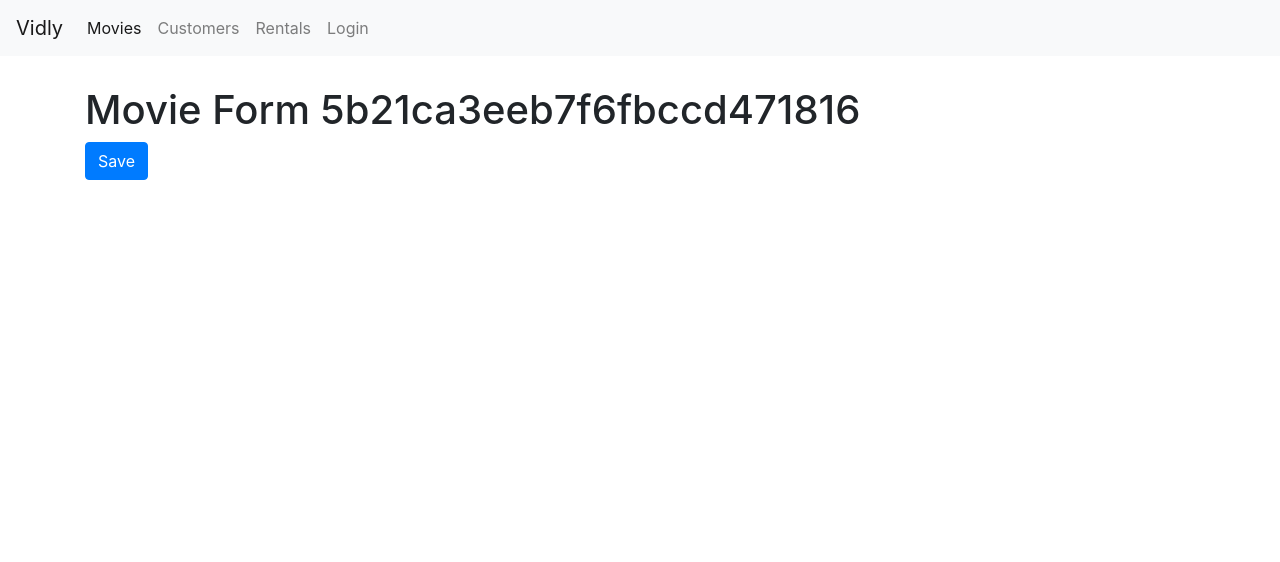
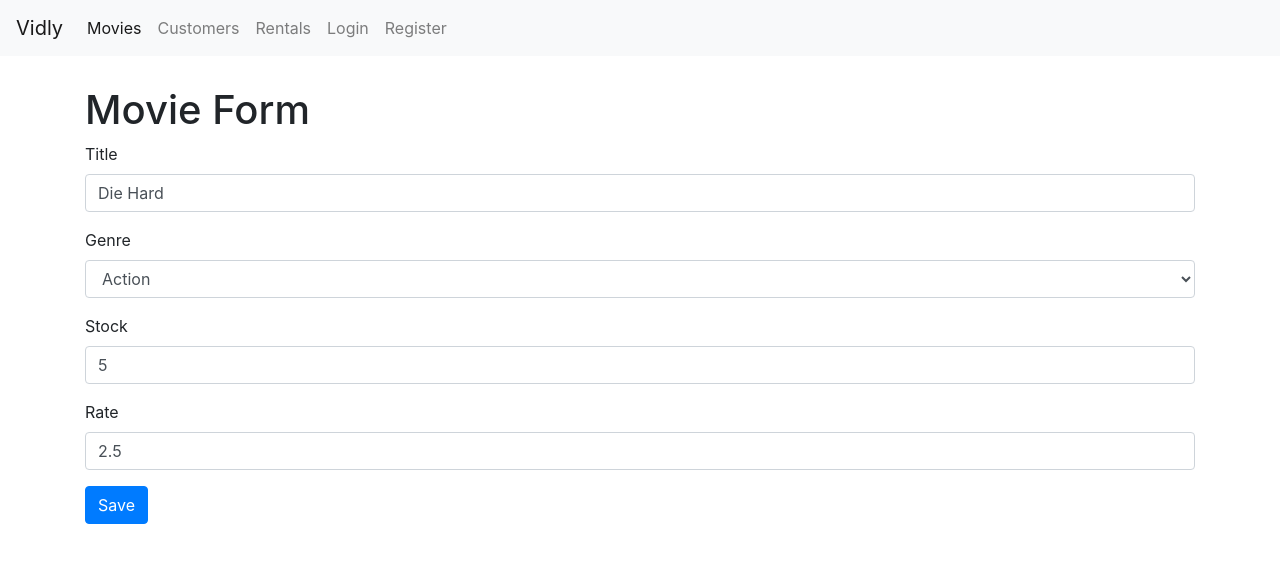
Before and after one commit to itsaiub/react_vidly, a React (Create React App) app: page /movies/5b21ca3eeb7f6fbccd471816 in a window 1280 px wide. Shown: the top 562 px of the page. Built offline with nearby package versions, Linux system fonts and the light colour scheme.

Commit message:
new movie form and edit movie added

```diff
--- a/src/App.js
+++ b/src/App.js
@@ -8,6 +8,7 @@ import NotFound from "./component/NotFound";
 import NavBar from "./component/NavBar";
 import MovieForm from "./component/MovieForm";
 import LoginForm from "./component/LoginForm";
+import Register from "./component/Register";
 
 class App extends Component {
   render() {
@@ -16,6 +17,7 @@ class App extends Component {
         <NavBar />
         <div className="container">
           <Switch>
+            <Route path="/register" component={Register} />
             <Route path="/login" component={LoginForm} />
             <Route path="/movies/:id" component={MovieForm} />
             <Route path="/movies" component={Movies} />
--- a/src/component/MovieForm.js
+++ b/src/component/MovieForm.js
@@ -1,12 +1,87 @@
 import React from "react";
+import Joi from "joi-browser";
+import Form from "./common/Form";
+import { getGenres } from "../services/fakeGenreService";
+import { getMovie, saveMovie } from "../services/fakeMovieService";
 
-const MovieForm = ({ match, history }) => {
-  return (
-    <div>
-      <h1>Movie Form {match.params.id} </h1>
-      <button className="btn btn-primary" onClick={() => history.push('/movies')}>Save</button>
-    </div>
-  );
-};
+class MovieForm extends Form {
+  state = {
+    data: {
+      title: "",
+      genreId: "",
+      numberInStock: "",
+      dailyRentalRate: ""
+    },
+    genres: [],
+    errors: {}
+  };
+
+  schema = {
+    _id: Joi.string(),
+    title: Joi.string()
+      .required()
+      .label("Title"),
+    genreId: Joi.string()
+      .required()
+      .label("Genre"),
+    numberInStock: Joi.number()
+      .required()
+      .min(0)
+      .max(100)
+      .label("Number in Stock"),
+    dailyRentalRate: Joi.number()
+      .required()
+      .min(0)
+      .max(10)
+      .label("Daily Rental Rate")
+  };
+
+  componentDidMount() {
+    const genres = getGenres();
+    this.setState({ genres });
+
+    const movieId = this.props.match.params.id;
+    if (movieId === "new") return;
+
+    const movie = getMovie(movieId);
+    if (!movie) {
+      return this.props.history.replace("/not-found");
+    }
+    this.setState({ data: this.mapToViewModel(movie) });
+  }
+
+  mapToViewModel(movie) {
+    return {
+      _id: movie._id,
+      title: movie.title,
+      genreId: movie.genre._id,
+      numberInStock: movie.numberInStock,
+      dailyRentalRate: movie.dailyRentalRate
+    };
+  }
+
+  doSubmit = () => {
+    saveMovie(this.state.data);
+
+    this.props.history.push('/movies');
+
+    console.log("Submitted");
+  };
+
+  render() {
+    return (
+      <div>
+        <h1>Movie Form</h1>
+        <form onSubmit={this.handleSubmit}>
+          {this.renderInput("title", "Title")}
+          {this.renderSelect("genreId", "Genre", this.state.genres)}
+          {this.renderInput("numberInStock", "Stock", "number")}
+          {this.renderInput("dailyRentalRate", "Rate", "number")}
+          {this.renderButton("Save")}
+        </form>
+      </div>
+    );
+  }
+}
 
 export default MovieForm;
--- a/src/component/Movies.js
+++ b/src/component/Movies.js
@@ -1,4 +1,5 @@
 import React, { Component } from "react";
+import { Link } from 'react-router-dom'
 import { getMovies } from "../services/fakeMovieService";
 import { getGenres } from "../services/fakeGenreService";
 import Pagination from "./common/Pagination";
@@ -71,13 +72,14 @@ class Movies extends Component {
     const movies = paginate(sorted, currentPage, pageSize);
 
     return <div className="row mt-4">
-        <div className="col-4 col-sm-4 mt-4">
+        <div className="col-4 col-sm-4 mt-2">
           <ListGroup
             items={this.state.genres}
             onItemSelect={this.handleGenreSelect}
             selectedItem={this.state.selectedGenre} />
         </div>
-        <div className="col">
+        <div className="col mt-2">
+          <Link to='/movies/new' className='btn btn-primary mb-3'>New Movie</Link>
           <p>Showing {filtered.length} movies in the database.</p>
           <MoviesTable
             movies={movies}
--- a/src/component/NavBar.js
+++ b/src/component/NavBar.js
@@ -40,6 +40,11 @@ const NavBar = () => {
               Login
             </NavLink>
           </li>
+          <li className="nav-item">
+            <NavLink className="nav-link" to="/register">
+              Register
+            </NavLink>
+          </li>
         </ul>
       </div>
     </nav>
--- /dev/null
+++ b/src/component/Register.js
@@ -0,0 +1,48 @@
+import React from "react";
+import Joi from "joi-browser";
+import Form from "./common/Form";
+
+export class Register extends Form {
+  state = {
+    data: {
+      email: "",
+      password: "",
+      name: ""
+    },
+    errors: {}
+  };
+
+  schema = {
+    email: Joi.string()
+      .email({ minDomainAtoms: 2 })
+      .required()
+      .label("Username"),
+    password: Joi.string()
+      .min(5)
+      .required()
+      .label("Password"),
+    name: Joi.string()
+      .required()
+      .label("Name")
+  };
+
+  doSubmit = () => {
+    console.log("Submitted");
+  };
+
+  render() {
+    return (
+      <div>
+        <h1>Register</h1>
+        <form onSubmit={this.handleSubmit}>
+          {this.renderInput("email", "Username", "email")}
+          {this.renderInput("password", "Password", "password")}
+          {this.renderInput("name", "Name")}
+          {this.renderButton("Register")}
+        </form>
+      </div>
+    );
+  }
+}
+
+export default Register;
--- a/src/component/common/Form.js
+++ b/src/component/common/Form.js
@@ -1,6 +1,7 @@
 import React, { Component } from "react";
 import Joi from "joi-browser";
 import Input from "./Input";
+import Select from "./Select";
 
 class Form extends Component {
   state = {
@@ -76,5 +77,19 @@ class Form extends Component {
       />
     );
   };
+
+  renderSelect = (name, label, options) => {
+    const { data, errors } = this.state;
+    return (
+      <Select
+        name={name}
+        value={data[name]}
+        label={label}
+        options={options}
+        onChange={this.handleChange}
+        error={errors[name]}
+      />
+    );
+  };
 }
 export default Form;
--- /dev/null
+++ b/src/component/common/Select.js
@@ -0,0 +1,20 @@
+import React from "react";
+
+const Select = ({ name, label, options, error, ...rest }) => {
+  return (
+    <div className="form-group">
+      <label htmlFor={name}>{label}</label>
+      <select {...rest} id={name} name={name} className="form-control">
+        <option value="" />
+        {options.map(option => (
+          <option key={option._id} value={option._id}>
+            {option.name}
+          </option>
+        ))}
+      </select>
+      {error && <div className="alert alert-danger">{error}</div>}
+    </div>
+  );
+};
+
+export default Select;
--- a/src/services/fakeMovieService.js
+++ b/src/services/fakeMovieService.js
@@ -78,13 +78,13 @@ export function getMovie(id) {
 
 export function saveMovie(movie) {
    let movieInDb = movies.find(m => m._id === movie._id) || {};
-   movieInDb.name = movie.name;
+   movieInDb.title = movie.title;
    movieInDb.genre = genresAPI.genres.find(g => g._id === movie.genreId);
    movieInDb.numberInStock = movie.numberInStock;
    movieInDb.dailyRentalRate = movie.dailyRentalRate;
 
    if (!movieInDb._id) {
-      movieInDb._id = Date.now();
+      movieInDb._id = Date.now().toString();
       movies.push(movieInDb);
    }
 
```
